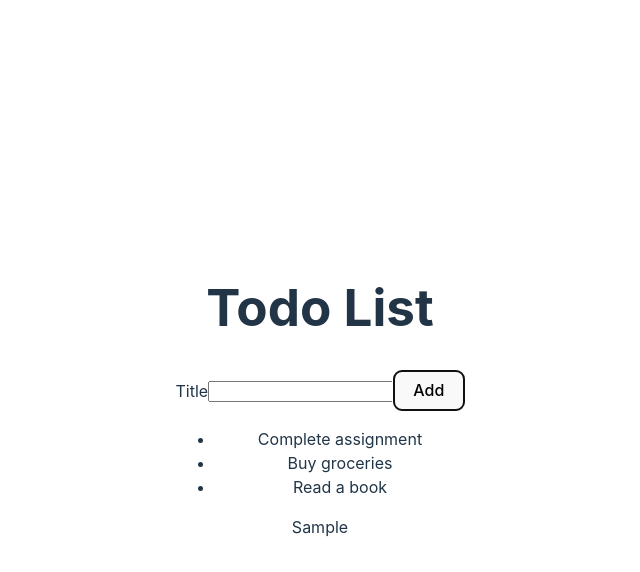
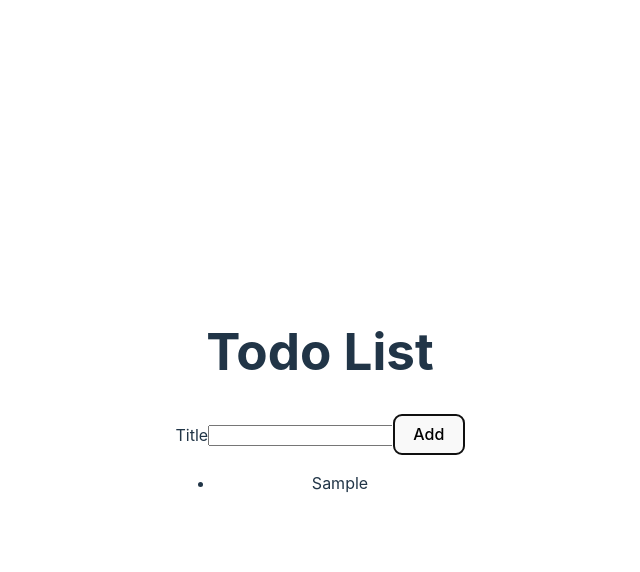
Before and after one commit to PromesseFongba/react-todo, a React (Vite) app: page / in a window 1280 px wide. Both pictures are taken after typing "Sample" into the empty fields and a click on the button "Add". Shown: the top 572 px of the page, without its empty margins (320-960 px from the left). Built offline with nearby package versions, Linux system fonts and the light colour scheme.

Commit message:
fourth commit

```diff
--- a/src/AddTodoForm.jsx
+++ b/src/AddTodoForm.jsx
@@ -1,18 +1,33 @@
-const AddTodoForm = (props) => {
+import { useState } from 'react';
+const AddTodoForm = ({ onAddTodo }) => {
+  const [todoTitle, setTodoTitle] = useState('');
+
+  const handleTitleChange = (event) => {
+    setTodoTitle(event.target.value);
+  };
+
   const handleAddTodo = (event) => {
     event.preventDefault();
-    const todoTitle = event.target.title.value;
-    props.onAddTodo(todoTitle);
-    event.target.reset();
+    const newTodo = {
+      title: todoTitle,
+      id: Date.now(),
+    };
+    onAddTodo(newTodo);
+    setTodoTitle('');
   };
 
   return (
     <form onSubmit={handleAddTodo}>
       <label htmlFor="todoTitle">Title</label>
-      <input type="text" id="todoTitle" name="title" />
+      <input
+        type="text"
+        id="todoTitle"
+        name="title"
+        value={todoTitle}
+        onChange={handleTitleChange}
+      />
       <button type="submit">Add</button>
     </form>
   );
 };
-
 export default AddTodoForm;
--- a/src/App.jsx
+++ b/src/App.jsx
@@ -4,14 +4,17 @@
 import AddTodoForm from './AddTodoForm';
 
 function App() {
-  const [newTodo, setNewTodo] = useState('');
+  const [todoList, setTodoList] = useState([]);
+
+  const addTodo = (newTodo) => {
+    setTodoList([...todoList, newTodo]);
+  };
 
   return (
     <div>
       <h1>Todo List</h1>
-      <AddTodoForm onAddTodo={setNewTodo} />
-      <TodoList />
-      <p>{newTodo}</p>
+      <AddTodoForm onAddTodo={addTodo} />
+      <TodoList todoList={todoList} />
     </div>
   );
 }
--- a/src/TodoList.jsx
+++ b/src/TodoList.jsx
@@ -1,12 +1,6 @@
 import TodoListItem from './TodoListItem';
 
-const TodoList = () => {
-  const todoList = [
-    { id: 1, title: "Complete assignment" },
-    { id: 2, title: "Buy groceries" },
-    { id: 3, title: "Read a book" },
-  ];
-
+const TodoList = ({ todoList }) => {
   return (
     <ul>
       {todoList.map(todo => (
--- a/src/TodoListItem.jsx
+++ b/src/TodoListItem.jsx
@@ -1,6 +1,6 @@
-const TodoListItem = (props) => {
+const TodoListItem = ({ todo }) => {
     return (
-      <li>{props.todo.title}</li>
+      <li>{todo.title}</li>
     );
   };
 
```
